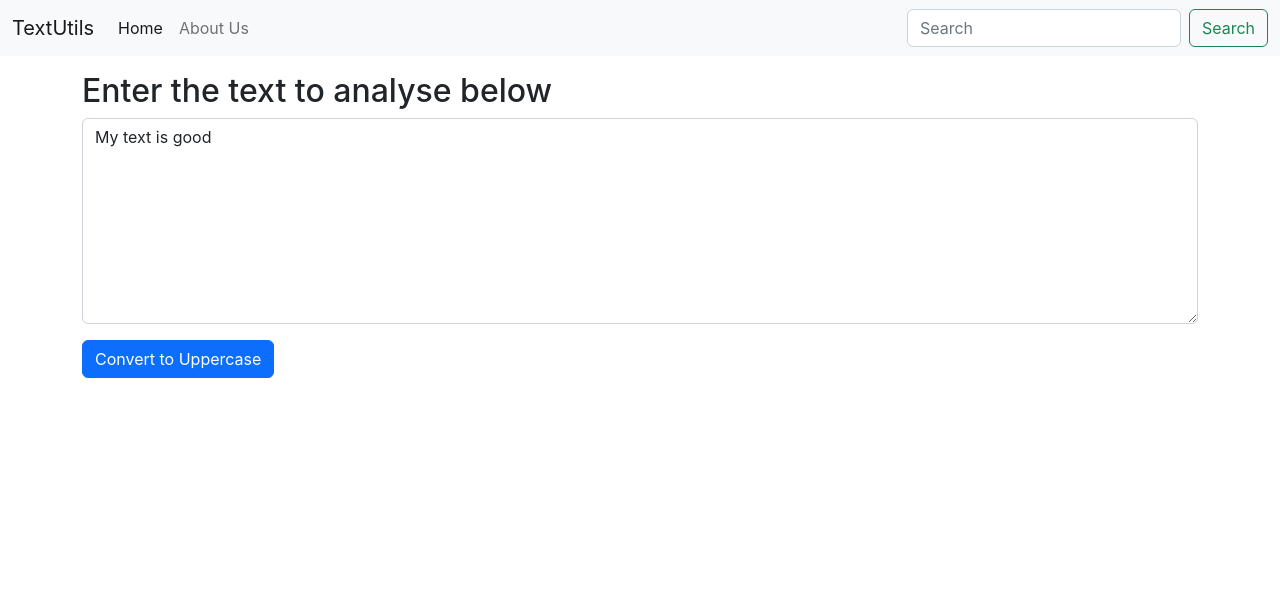
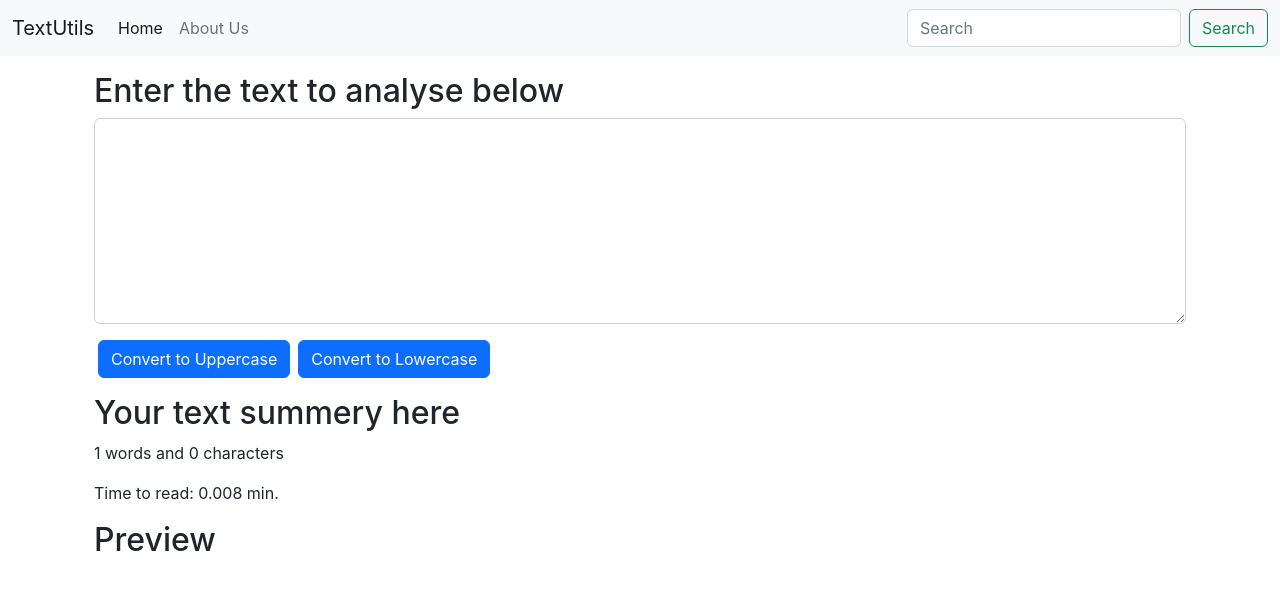
Before and after one commit to erpramod/React-Tutorials, a React (Create React App) app in the folder TextUtils/: page / in a window 1280 px wide. Shown: the top 590 px of the page. Built offline with nearby package versions, Linux system fonts and the light colour scheme.

Commit message:
Added word count and preview
Added word count and preview

```diff
--- a/TextUtils/src/components/TextForm.js
+++ b/TextUtils/src/components/TextForm.js
@@ -1,20 +1,24 @@
-import React, {useState} from "react";
+import React, { useState } from "react";
 
 export default function TextForm(props) {
-    const[text, setText] = useState("My text is good");
+  const [text, setText] = useState("");
 
-    const handelUpCase = ()=>{
+  const handelUpCase = () => {
     let upperText = text.toUpperCase();
     setText(upperText);
-    }
-    const handelOnChange = (event)=>{
+  };
+  const handelLowerCase = () => {
+    let lowerText = text.toLowerCase();
+    setText(lowerText);
+  };
+  const handelOnChange = (event) => {
     setText(event.target.value);
-    }
+  };
   return (
-    <div>
+    <>
+      <div className="container">
         <h2>{props.heading}</h2>
         <div className="mb-3">
-
           <textarea
             className="form-control"
             value={text}
@@ -23,7 +27,20 @@ export default function TextForm(props) {
             onChange={handelOnChange}
           ></textarea>
         </div>
-      <button className="btn btn-primary" onClick={handelUpCase}>Convert to Uppercase</button>
+        <button className="btn btn-primary mx-1" onClick={handelUpCase}>
+          Convert to Uppercase
+        </button>
+        <button className="btn btn-primary mx-1" onClick={handelLowerCase}>
+          Convert to Lowercase
+        </button>
       </div>
+      <div className="container my-3">
+        <h2>Your text summery here</h2>
+        <p>{text.split(" ").length} words and {text.length} characters</p>
+        <p>Time to read: {0.008 * text.split(" ").length} min.</p>
+        <h2>Preview</h2>
+        <p>{text}</p>
+      </div>
+    </>
   );
 }
```
Lines whose indentation alone changed are shown as unchanged.
